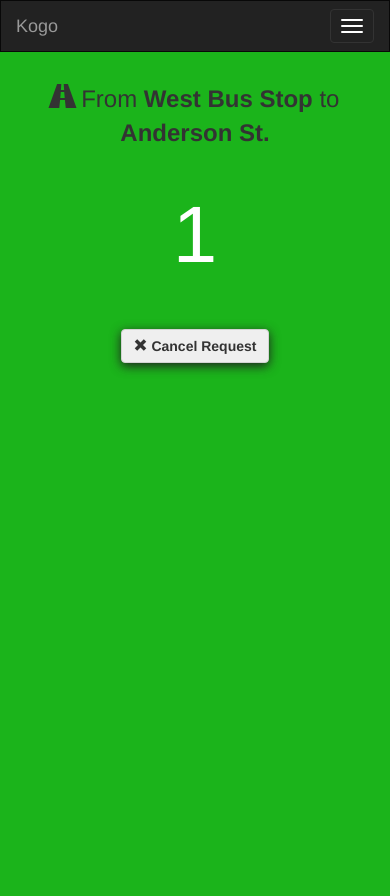
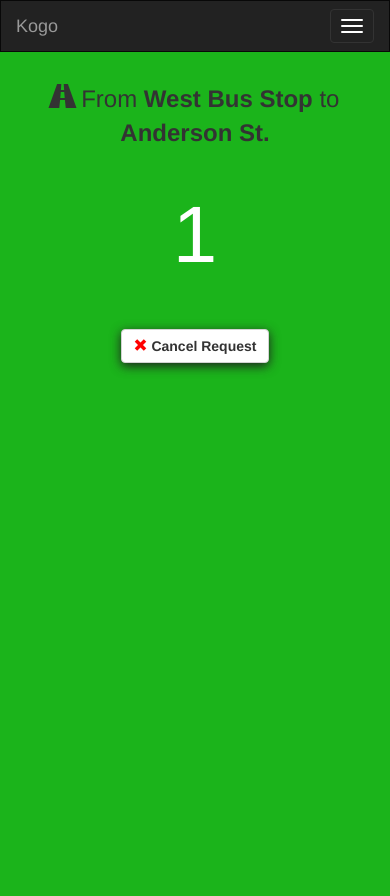
Before and after one commit to akyker20/KogoStudents, a Django app: page /students/wait_screen in a window 390 px wide. Run offline with Django 3.2, Linux system fonts and the light colour scheme; a user stored in the database is signed in; data comes from the database, SQL or seed files in the repository; some libraries are stand-ins or nearby versions.

Commit message:
fixing button problems on mobile

```diff
--- a/kogo/static/css/style.css
+++ b/kogo/static/css/style.css
@@ -188,6 +188,10 @@ button.num-requests {
 	font-size: 24px;
 }
 
+span.glyphicon-remove {
+	color: red;
+}
+
 div.btn-holder:last-child {
 	padding-bottom: 25px;
 }
--- a/kogo/templates/drivers/location_groups.html
+++ b/kogo/templates/drivers/location_groups.html
@@ -5,7 +5,7 @@
     <div class="btn-holder">
       <form type="get" action="{% url 'start_ride_screen' %}">
         <input type="hidden" name="groupID" value="{{group.id}}">
-        <button class="location-btn dropoff shadow btn btn-lg">
+        <button class="location-btn dropoff shadow btn btn-default btn-lg">
           {{group.dropoff_loc}}
         </button>
       </form>
--- a/kogo/templates/drivers/ride_in_progress.html
+++ b/kogo/templates/drivers/ride_in_progress.html
@@ -11,7 +11,7 @@
 			<form method="post" action="{% url 'ride_in_progress' %}">
 				{% csrf_token %}
 				<input type="hidden" name="groupID" value="{{group.id}}">
-				<button type="submit" class="shadow end-ride btn btn-lg">
+				<button type="submit" class="shadow end-ride btn btn-default btn-lg">
 					Ride Completed
 				</button>
 			</form>
--- a/kogo/templates/drivers/start_ride_screen.html
+++ b/kogo/templates/drivers/start_ride_screen.html
@@ -29,7 +29,7 @@
 			<form method="post" action="{% url 'start_ride_screen' %}">
 				{% csrf_token %}
 				<input type="hidden" name="groupID" value="{{group.id}}">
-				<button type="submit" style="display: none" class="shadow start-ride btn btn-lg" data-group-id="{{group.id}}">Start Ride
+				<button type="submit" style="display: none" class="shadow start-ride btn btn-default btn-lg" data-group-id="{{group.id}}">Start Ride
 				</button>
 			</form>
 		</div>
--- a/kogo/templates/students/wait_screen.html
+++ b/kogo/templates/students/wait_screen.html
@@ -20,7 +20,7 @@
 	<h1 class="group-number">{{group_number}}</h1>
 	<form method="post" action="{% url 'cancel_request' %}">
 		{% csrf_token %}
-		<button type="submit" class="btn shadow cancel-request-holder">
+		<button type="submit" class="btn btn-default shadow cancel-request-holder">
 			<span class="glyphicon glyphicon-remove"></span>
 			<strong>Cancel Request</strong>
 		</button>
```
